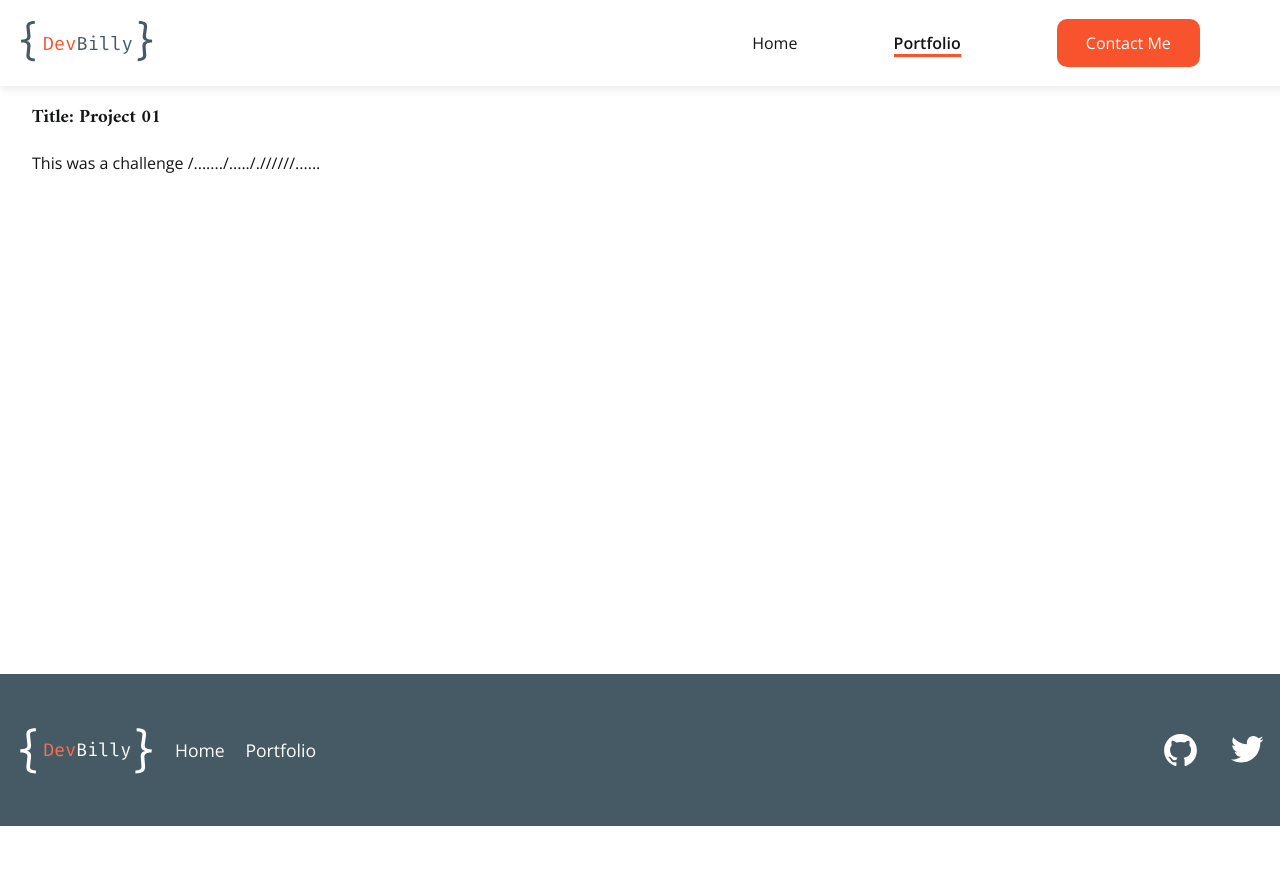
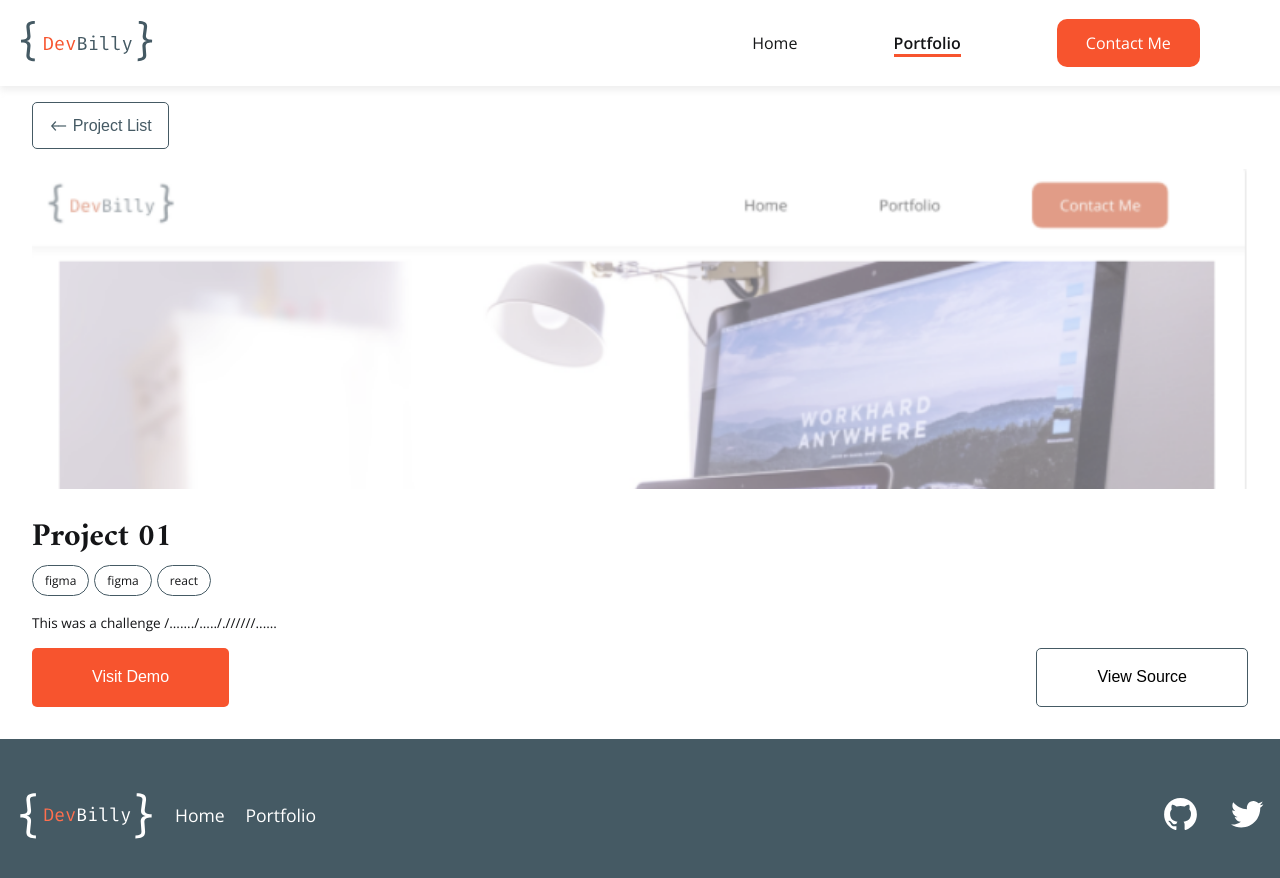
Before and after one commit to dev-billy/dev-billy, a React (Create React App) app: page /portfolio/project/1 in a window 1280 px wide. Shown: the top 878 px of the page. Before the commit the page ends 826 px from the top, so only its background shows below. Built offline with nearby package versions, Linux system fonts and the light colour scheme.

Commit message:
added stles to project listing

```diff
--- a/src/App.scss
+++ b/src/App.scss
@@ -1,4 +1,4 @@
-@import url("https://fonts.googleapis.com/css2?family=Amiri:wght@400;700&family=Open+Sans:wght@300;400;600&display=swap");
+@import url("https://fonts.googleapis.com/css2?family=Amiri:wght@400;700&family=Open+Sans:wght@300;400;600&family=Fira+Code&display=swap");
 @import "./scss/colors";
 body {
   padding: 0;
--- a/src/pages/Portfolio/Project.js
+++ b/src/pages/Portfolio/Project.js
@@ -1,16 +1,39 @@
-import { useParams } from "react-router-dom";
+import { Link, useParams } from "react-router-dom";
 import Layout from "../../layout";
 import projectList from "../../data/projects";
 import NotFound from "../404";
-
+import styles from "../pagestyles/project.module.scss";
 function Project() {
   let { id } = useParams();
   let projectData = projectList.filter((project) => project.id === +id)[0];
   if (projectData) {
     return (
       <Layout>
-        <h3>Title: {projectData.title}</h3>
-        <p>{projectData.story}</p>
+        <Link to="/portfolio">
+          <button className={styles.backBtn}>
+            {" "}
+            <span>{"<-"}</span> Project List
+          </button>
+        </Link>
+        <section className={styles.project}>
+          <div
+            className={styles.highlightImg}
+            style={{ backgroundImage: `url(${projectData.image})` }}
+          ></div>
+          <article className={styles.textContent}>
+            <h1>{projectData.title}</h1>
+            <ul>
+              {projectData.techStack.map((item, index) => (
+                <li key={index}>{item}</li>
+              ))}
+            </ul>
+            <p>{projectData.story}</p>
+          </article>
+          <div className={styles.buttons}>
+            <button className={styles.primaryBtn}>Visit Demo</button>
+            <button className={styles.secondaryBtn}>View Source</button>
+          </div>
+        </section>
       </Layout>
     );
   } else {
--- /dev/null
+++ b/src/pages/pagestyles/project.module.scss
@@ -0,0 +1,57 @@
+@import "../../scss/colors";
+.backBtn {
+  padding: 0.75em 1em;
+  margin: 20px 0;
+  border: solid 1px $secondary;
+  color: $secondary;
+  span {
+    font-family: "Fira Code", monospace;
+  }
+}
+.project {
+  .highlightImg {
+    width: 100%;
+    height: 40vh;
+    background: #c4c4c44a;
+    background-size: cover;
+    background-repeat: no-repeat;
+    margin-bottom: 20px;
+  }
+  .textContent {
+    h1 {
+      font-size: 2rem;
+      margin: 0;
+    }
+    ul {
+      list-style: none;
+      padding: 0;
+      margin: 0 auto;
+      display: flex;
+      flex-wrap: wrap;
+      justify-content: flex-start;
+      li {
+        font-size: 12px;
+        border: solid 1px $secondary;
+        padding: 0.5em 1em;
+        width: fit-content;
+        border-radius: 27px;
+        margin-right: 5px;
+      }
+    }
+    p {
+      font-size: 0.85rem;
+      line-height: 25px;
+    }
+  }
+  .buttons {
+    display: flex;
+    justify-content: space-between;
+    .primaryBtn {
+      background: $primary;
+      color: #fff;
+    }
+    .secondaryBtn {
+      border: solid 1px $secondary;
+    }
+  }
+}
```
